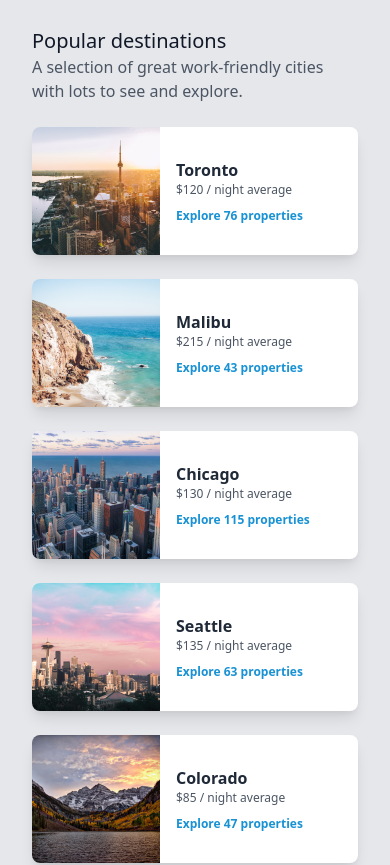
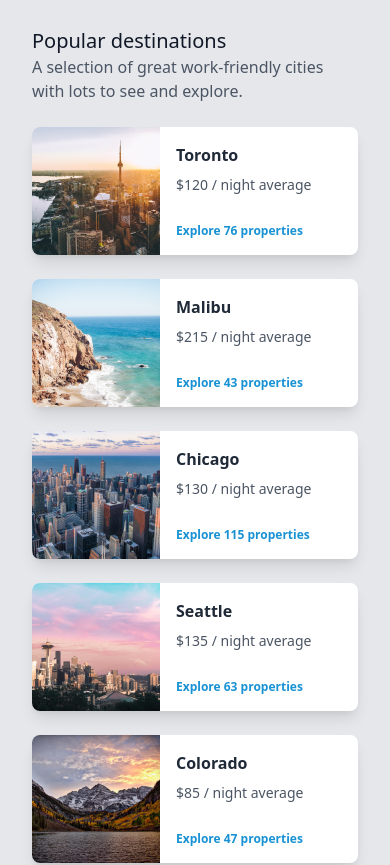
Before and after one commit to weilyuwang/tailwindcss-with-vue-workcation, a Vue app: page / in a window 390 px wide. Shown: the part 780-1645 px from the top of the page. Built offline with nearby package versions, Linux system fonts and the light colour scheme.

Commit message:
:sparkles: beautify destination card on iphonex

```diff
--- a/src/components/DestinationCard.vue
+++ b/src/components/DestinationCard.vue
@@ -1,5 +1,7 @@
 <template>
-  <div class="flex items-center rounded-lg bg-white shadow-lg overflow-hidden">
+  <div
+    class="flex xs:items-center rounded-lg bg-white shadow-lg overflow-hidden"
+  >
     <!-- flex-shrink-0: The element will not shrink: it will retain the width it needs, and not wrap its content.
     Its siblings will shrink to give space to the target element. -->
     <img
@@ -7,13 +9,17 @@
       :src="destination.imageUrl"
       :alt="destination.imageAlt"
     />
-    <div class="px-4 py-2 xs:px-6 xs:py-4">
-      <h3 class="text-md xs:text-lg font-semibold text-gray-800">
-        {{ destination.city }}
-      </h3>
-      <p class="text-gray-600 text-xs xs:text-base">
-        ${{ destination.averagePrice }} / night average
-      </p>
+    <div
+      class="px-4 xs:px-6 py-4 flex flex-col items-start justify-between xs:block"
+    >
+      <div>
+        <h3 class="text-md xs:text-lg font-semibold text-gray-800">
+          {{ destination.city }}
+        </h3>
+        <p class="text-gray-600 mt-2 xs:mt-0 text-sm xs:text-base">
+          ${{ destination.averagePrice }} / night average
+        </p>
+      </div>
       <div class="mt-2 xs:mt-4 leading-none">
         <a href="#" class="text-brand-blue font-semibold text-xs xs:text-sm"
           >Explore {{ destination.propertyCount }} properties</a
```
